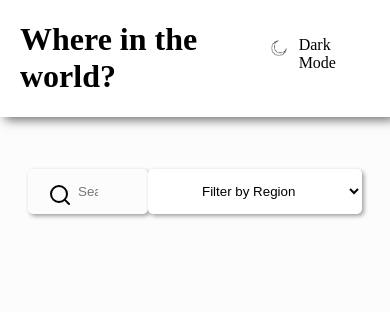
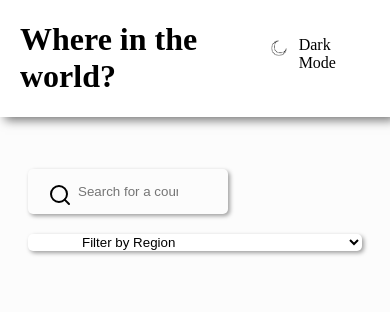
Before and after one commit to prince-coder10/countries_search, a plain HTML site: page index.html in a window 390 px wide. Shown: the top 312 px of the page. Drawn offline with Linux system fonts and the light colour scheme.

Commit message:
Update style.css
responsive styling

```diff
--- a/style.css
+++ b/style.css
@@ -246,6 +246,23 @@ form select {
   }
 }
 
+@media (max-width: 820px) {
+    .sub_header form {
+    display: flex;
+    flex-direction: column;
+  }
+
+  form select {
+    margin-top: 20px;
+    width: auto;
+  }
+}
+
+@media (max-width: 300px) {
+  .sub_header form {
+  margin-top: 200px;
+  }
+}
 /* Handling themes */
 
 .dark {
```
